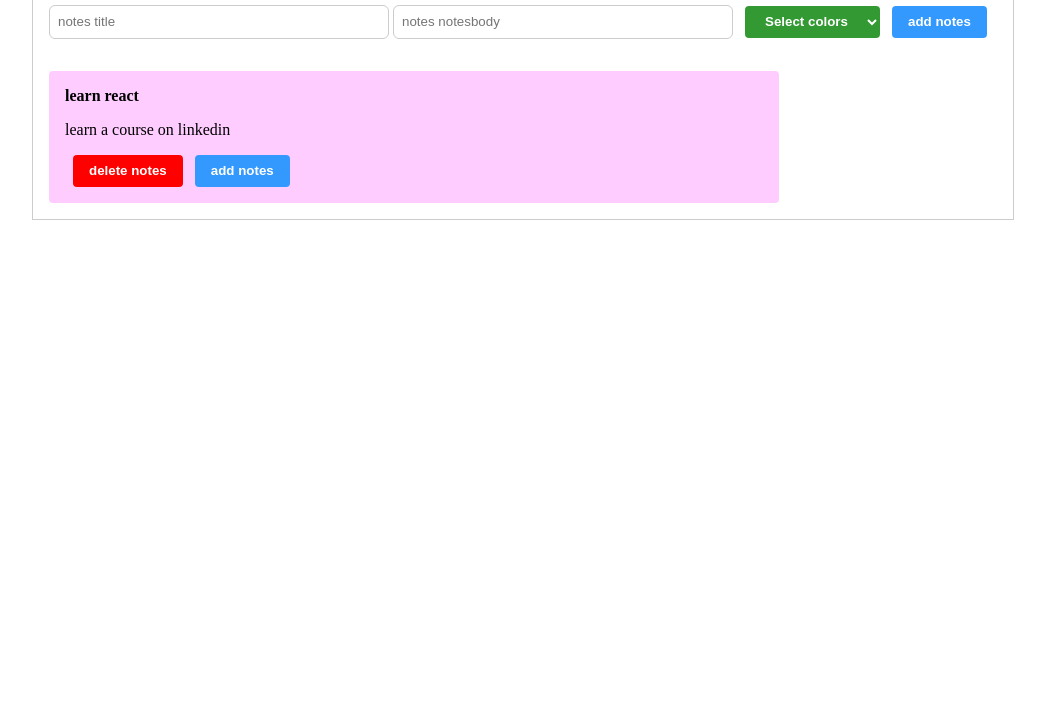
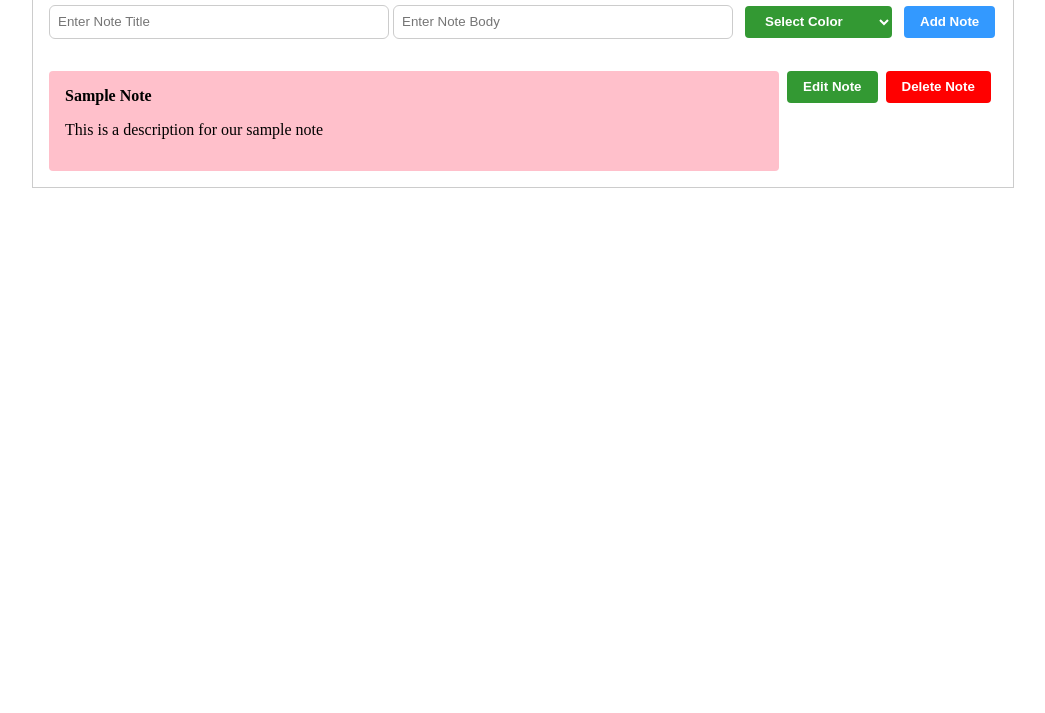
Before and after one commit to deaminaa/notes_taker, a plain HTML site: page notes_file.html in a window 1280 px wide. Shown: the part 87-800 px from the top of the page, without its empty margins (117-1162 px from the left). Drawn offline with Linux system fonts and the light colour scheme.

Commit message:
final update *fixed bugs*

```diff
--- a/index.js
+++ b/index.js
@@ -34,8 +34,11 @@ const createNoteView = (note) => {
 	noteDiv.append(textDiv)
 	noteDiv.append(editButton)
 	noteDiv.append(deleteButton)
+	editButton.onclick = () => editNote(noteDiv);
+	deleteButton.onclick = () => deleteNote(noteDiv);
 	return noteDiv;
 }
+
 const cancelEdit = (noteDiv) => {
 	const titleP = noteDiv.querySelector('b.title');
 	titleP.contentEditable = false;
@@ -51,6 +54,7 @@ const cancelEdit = (noteDiv) => {
 	editButton.onclick = () => editNote(noteDiv);
 	deleteButton.onclick = () => deleteNote(noteDiv);
 }
+
 const editNote = (noteDiv, editSave = false) => {
 	const titleP = noteDiv.querySelector('b.title');
 	titleP.contentEditable = true;
@@ -77,6 +81,7 @@ const editNote = (noteDiv, editSave = false) => {
 		deleteButton.onclick = () => deleteNote(noteDiv);
 	}
 }
+
 const saveNote = () => {
 	const titleInput = document.querySelector('input#title');
 	const bodyInput = document.querySelector('input#body');
@@ -91,12 +96,14 @@ const saveNote = () => {
 	bodyInput.value = '';
 	bgColorInput.value = '';
 }
+
 const deleteNote = (noteDiv) => {
 	noteDiv.remove();
 	notes = notes.filter(note => note.id != noteDiv.id);
 }
 
 document.querySelector('button.add').onclick = () => saveNote();
+
 const notesDiv = document.querySelector('.notesDiv');
 notes.forEach(note => {
 	const noteDiv = createNoteView(note);
--- a/notes_file.html
+++ b/notes_file.html
@@ -2,37 +2,28 @@
 <html lang="en">
 <head>
 	<meta charset="UTF-8">
-    <meta http-equiv="X-UA-Compatible" content="IE=edge">
 	<meta name="viewport" content="width=device-width, initial-scale=1.0">
     <link rel="stylesheet" href="style.css">
-    <title>note_app</title>
+    <title>Notes App</title>
 </head>
 <body>
 	<div id="notes">
-        <h2>notes app</h2>
-        <div class="input ">
-            <input type="text" id="title" placeholder="notes title">
-            <input type="text"  name="" id="body" placeholder="notes notesbody">
+		<h2>Notes App</h2>
+		<div class="inputs">
+			<input type="text" id="title" placeholder="Enter Note Title">
+			<input type="text" id="body" placeholder="Enter Note Body">
 			<select id="colors">
-             <option >Select colors</option>
-             <option value="#8fbc8f"></option>
-             <option value="#ffa07a"></option>
-             <option value="#98fb98	"></option>
-             <option value="#f5f5f5"></option>
+				<option>Select Color</option>
+				<option value="#C46210">Alloy Orange</option>
+				<option value="#F19CBB">Amaranth Pink</option>
+				<option value="#FBCEB1">Apricot</option>
+				<option value="#B2BEB5">Ash Gray</option>
 			</select>
-            <button type="button" class="add">add notes </button>
+			<button type="button" class="add">Add Note</button>
 		</div>
-        <div class="notesdiv"></div>
-        <div class="note">
-            <div class="text">
-                <b>learn react</b>
-                <p>learn a course on linkedin</p>
-                <button class="delete">delete notes </button>
-                <button class="add">add notes</button>
-            </div>
+		<div class="notesDiv">
 		</div>
     </div>
     <script src="index.js"></script>
 </body>
-
 </html>
```
Lines whose indentation alone changed are shown as unchanged.
